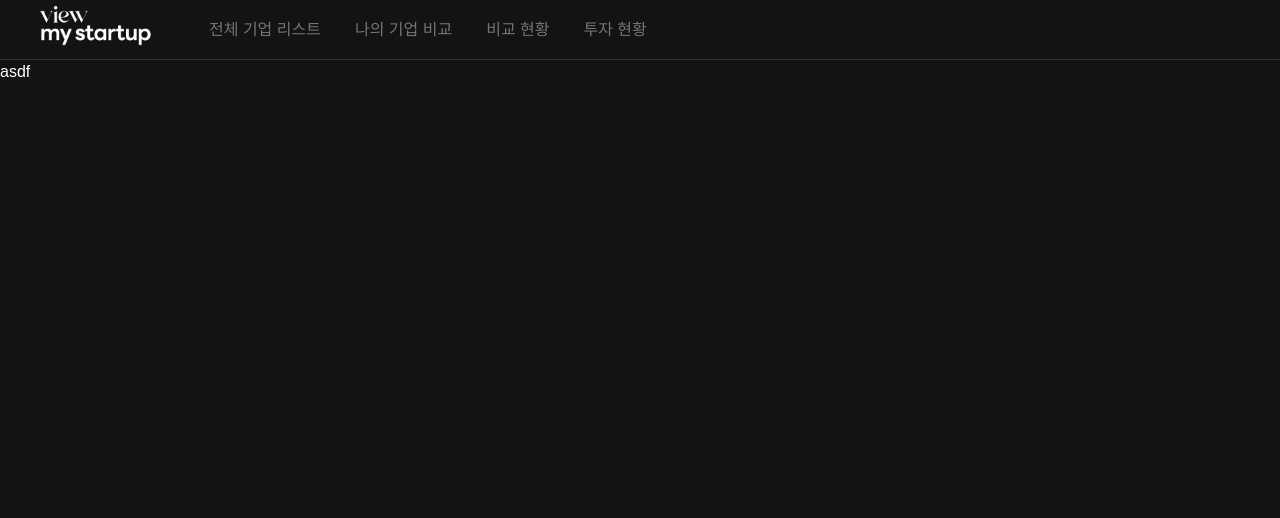
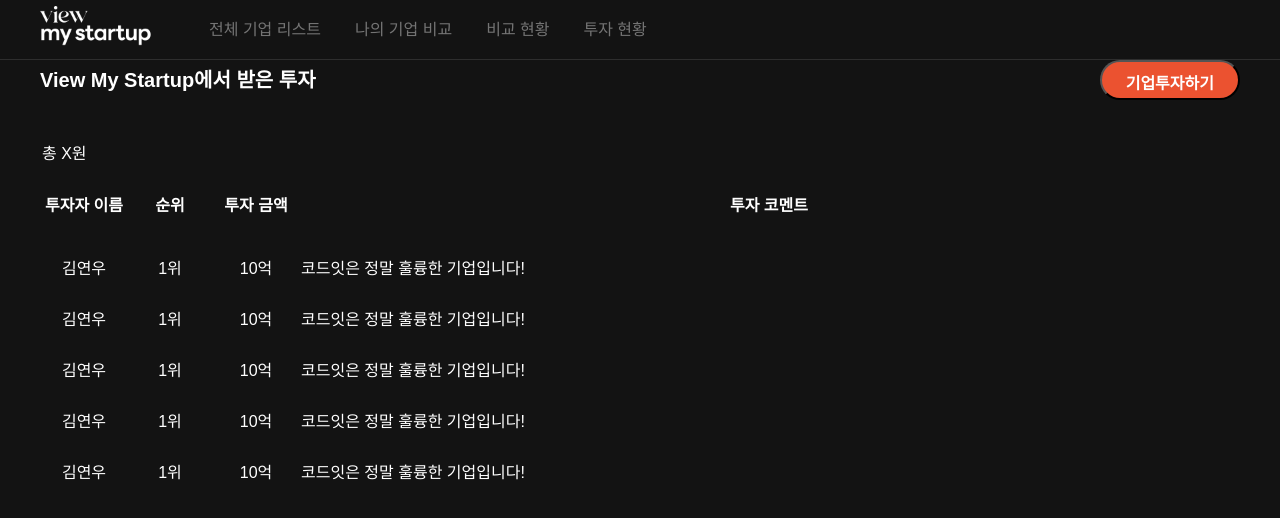
Before and after one commit to kipid/View-My-Startup-Codeit, a React (Create React App) app: page /user/1/companies/1 in a window 1280 px wide. Shown: the top 518 px of the page. Built offline with nearby package versions, Linux system fonts and the light colour scheme; a web font is replaced by a local one.

Commit message:
Feat: Create table layout

```diff
--- a/src/app/App.jsx
+++ b/src/app/App.jsx
@@ -5,7 +5,7 @@ function App() {
 	return (
 		<>
 			<GNB />
-			<div>
+			<div style={{ display: 'flex', justifyContent: 'center', alignItems: 'center' }}>
 				<Outlet />
 			</div>
 		</>
--- a/src/pages/CompanyDetailPage.jsx
+++ b/src/pages/CompanyDetailPage.jsx
@@ -1,5 +1,76 @@
 function CompanyDetailPage() {
-	return <div id="companyDetailPage">asdf</div>;
+	return (
+		<div id="companyDetailPage" style={{ width: 1200 }}>
+			<div id="investments" style={{ width: '100%', height: 583, display: 'flex', flexDirection: 'column', gap: 24 }}>
+				<div
+					id="investmentsHeader"
+					style={{ display: 'flex', justifyContent: 'space-between', alignContent: 'center', height: 40 }}
+				>
+					<p style={{ display: 'flex', alignContent: 'center', flexWrap: 'wrap', fontSize: 20, fontWeight: 700 }}>
+						View My Startup에서 받은 투자
+					</p>
+					<button
+						type="button"
+						style={{
+							padding: '8px 24px',
+							backgroundColor: '#EB5230',
+							borderRadius: 50,
+							color: 'white',
+							fontWeight: 600,
+							fontSize: 16,
+							textAlign: 'center',
+						}}
+					>
+						기업투자하기
+					</button>
+				</div>
+
+				<div id="investmentBody" style={{ display: 'flex', flexDirection: 'column' }}>
+					<table style={{ width: '100%', height: 375, paddingTop: 16 }}>
+						<thead>총 X원</thead>
+						<tr className="table-margin" style={{ height: 16 }} />
+						<tr height="39px">
+							<th width="84px">투자자 이름</th>
+							<th width="84px">순위</th>
+							<th width="84px">투자 금액</th>
+							<th>투자 코멘트</th>
+						</tr>
+						<tr className="table-margin" style={{ height: 16 }} />
+						<tr style={{ textAlign: 'center' }}>
+							<td>김연우</td>
+							<td>1위</td>
+							<td>10억</td>
+							<td style={{ textAlign: 'left' }}>코드잇은 정말 훌륭한 기업입니다!</td>
+						</tr>
+						<tr style={{ textAlign: 'center' }}>
+							<td>김연우</td>
+							<td>1위</td>
+							<td>10억</td>
+							<td style={{ textAlign: 'left' }}>코드잇은 정말 훌륭한 기업입니다!</td>
+						</tr>
+						<tr style={{ textAlign: 'center' }}>
+							<td>김연우</td>
+							<td>1위</td>
+							<td>10억</td>
+							<td style={{ textAlign: 'left' }}>코드잇은 정말 훌륭한 기업입니다!</td>
+						</tr>
+						<tr style={{ textAlign: 'center' }}>
+							<td>김연우</td>
+							<td>1위</td>
+							<td>10억</td>
+							<td style={{ textAlign: 'left' }}>코드잇은 정말 훌륭한 기업입니다!</td>
+						</tr>
+						<tr style={{ textAlign: 'center' }}>
+							<td>김연우</td>
+							<td>1위</td>
+							<td>10억</td>
+							<td style={{ textAlign: 'left' }}>코드잇은 정말 훌륭한 기업입니다!</td>
+						</tr>
+					</table>
+				</div>
+			</div>
+		</div>
+	);
 }
 
 export default CompanyDetailPage;
--- a/src/pages/CompanyListPage.jsx
+++ b/src/pages/CompanyListPage.jsx
@@ -1,7 +1,7 @@
 import { useCallback, useEffect, useState } from 'react';
 import styles from './CompanyListPage.module.css';
 import Pagination from '../components/Pagination.jsx';
-import { getCompanies } from '../apis/companiesService.js';
+import { getCompanies } from '../shared/apis/companiesService.js';
 import useAsync from '../shared/hooks/useAsync.js';
 import PopUp from '../components/PopUp.jsx';
 
--- /dev/null
+++ b/src/shared/apis/companiesService.js
@@ -0,0 +1,24 @@
+import axios from 'axios';
+
+const instance = axios.create({
+	baseURL: `https://localhost:3000`,
+});
+
+export async function getCompanies(params = { skip: 0, take: 20, sort: 'recent', keyword: '' }) {
+	// try {
+	const companies = await instance.get(`/companies`, { params });
+	return companies.data;
+	// }
+	// catch (err) {
+	// 	return err?.response?.data || err;
+	// }
+}
+
+export async function getCompanyWithId(id) {
+	try {
+		const company = await instance.get(`/companies/${id}`);
+		return company.data;
+	} catch (err) {
+		return err?.response?.data || err;
+	}
+}
```
Also changed, not shown: 1 other file (tests, documents, lock files or other folders).
